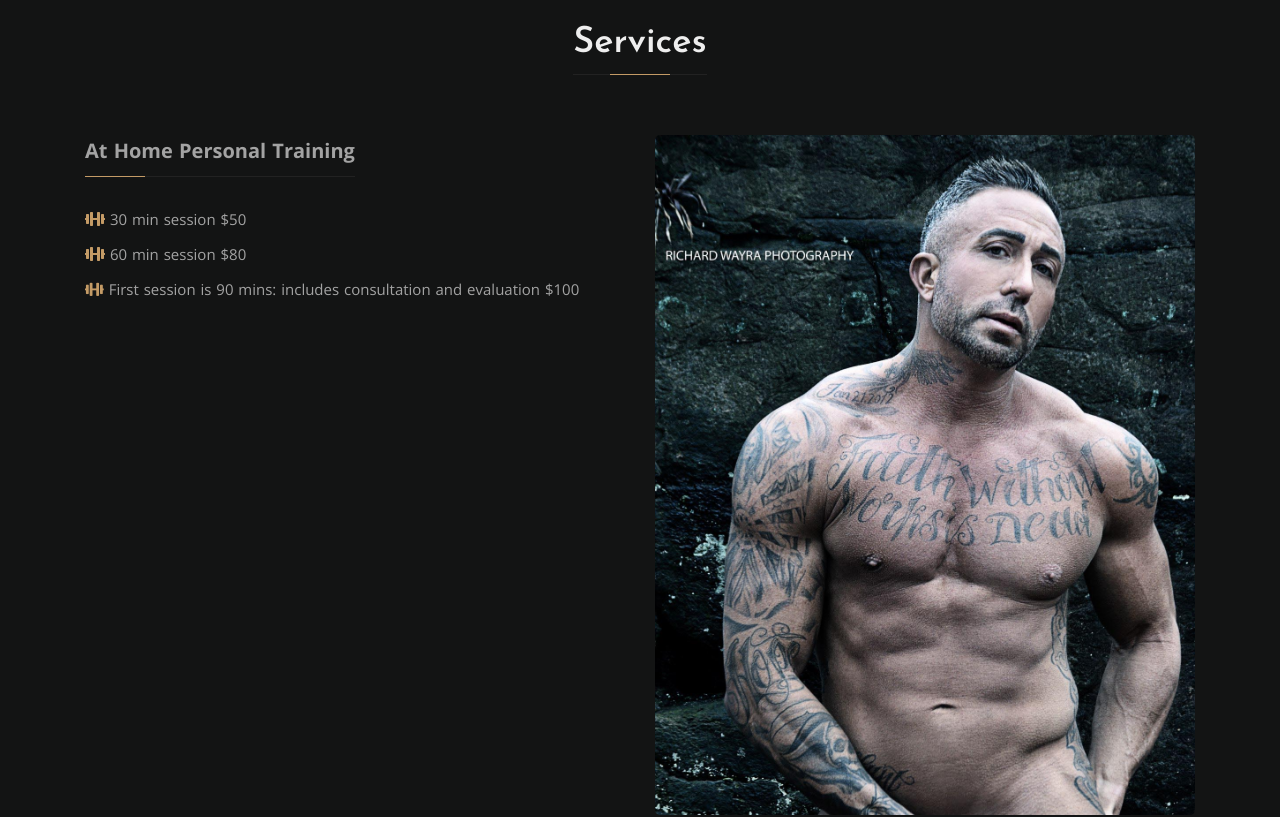
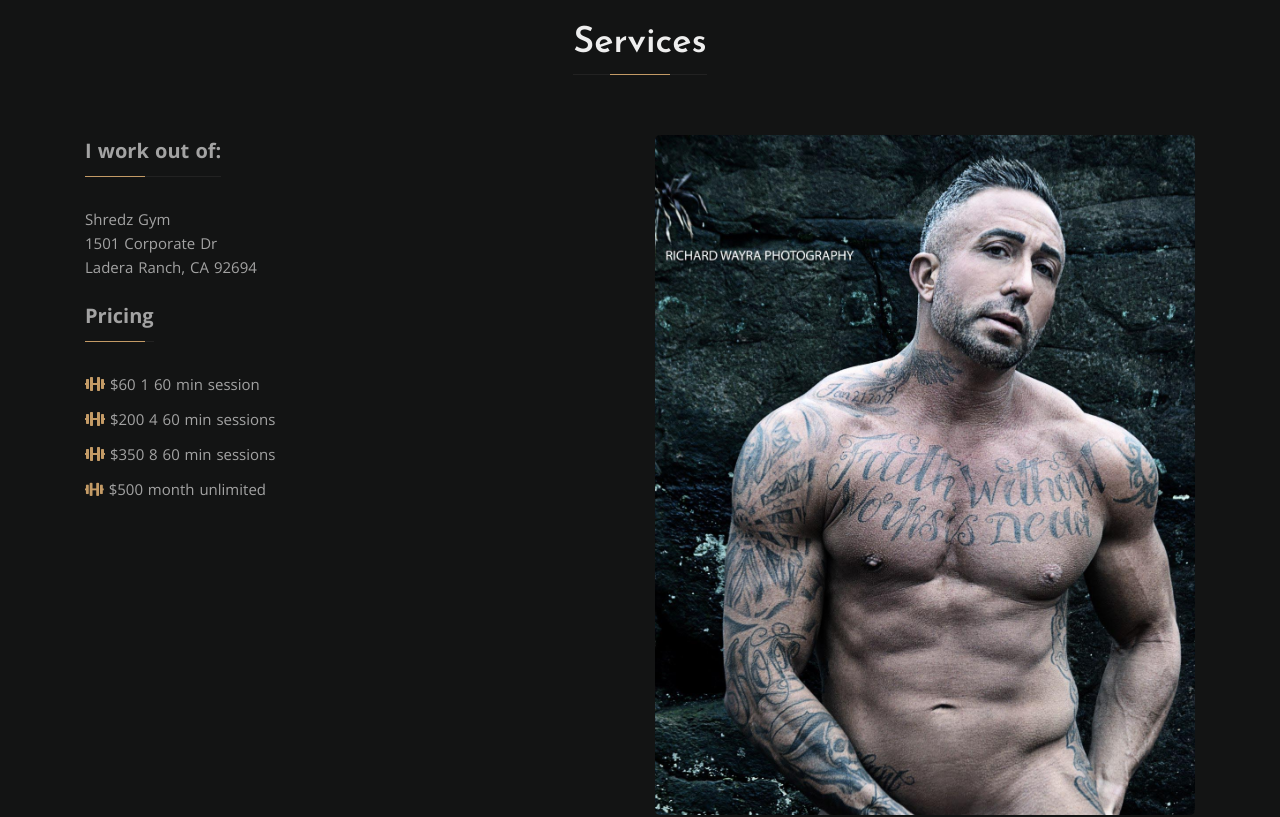
Before and after one commit to rodricksnyc/client3, a plain HTML site: page index.html in a window 1280 px wide. Shown: the part 2020-2837 px from the top of the page. Drawn offline with nearby package versions, Linux system fonts and the light colour scheme.

Commit message:
Sfwefwef

```diff
--- a/index.html
+++ b/index.html
@@ -244,11 +244,17 @@
 
 
           <div class="col-sm-6 col-xs-12 mb-30 pl-20">
-              <p style="font-size:20px;" class="title title-left"><strong>At Home Personal Training</strong></p>
+              <p style="font-size:20px;" class="title title-left"><strong>I work out of:</strong></p>
+              <p>Shredz Gym</p>
+              <p>1501 Corporate Dr</p>
+              <p>Ladera Ranch, CA  92694</p>
+
               <br>
-              <p><i style="font-size: 16px;color: #C49B66;margin-bottom: 15px;" class="fas fa-dumbbell"></i> 30 min session $50</p>
-              <p><i style="font-size: 16px;color: #C49B66;margin-bottom: 15px;" class="fas fa-dumbbell"></i> 60 min session $80</p>
-              <p><i style="font-siz e: 16px;color: #C49B66;margin-bottom: 15px;" class="fas fa-dumbbell"></i> First session is 90 mins: includes consultation and evaluation $100</p>
+              <p style="font-size:20px;" class="title title-left"><strong>Pricing</strong></p>
+              <p><i style="font-size: 16px;color: #C49B66;margin-bottom: 15px;" class="fas fa-dumbbell"></i> $60 1 60 min session</p>
+              <p><i style="font-size: 16px;color: #C49B66;margin-bottom: 15px;" class="fas fa-dumbbell"></i> $200 4 60 min sessions </p>
+              <p><i style="font-size: 16px;color: #C49B66;margin-bottom: 15px;" class="fas fa-dumbbell"></i> $350 8 60 min sessions</p>
+              <p><i style="font-siz e: 16px;color: #C49B66;margin-bottom: 15px;" class="fas fa-dumbbell"></i> $500 month unlimited</p>
 
             </div>
             <div class="col-sm-6 col-xs-12">
@@ -356,16 +362,28 @@
 	    						<p>"I want to personally thank Steven for creating a system which worked wonders for me. After just 2 months on his system, I was transformed into, by far the best body I have ever had. I can't thank him enough for his help- the results speak for themselves!"</p>
 	    						<h5>Alex M.</h5>
 	    					</div>
-	    					<div class="citem">
+                <div class="citem">
+                  <center><img class="img-responsive test" src="img/test6.jpg"></center>
+                  <p>Steve has been truly wonderful to work with over the years. His kind nature makes you feel so comfortable and assures you that you are in great hands. Steve has literally transformed me into someone I always knew I could be, but needed the guidance from a trained professsional.</p>
+                  <h5>Jeff-Michael L.</h5>
+                </div>
+
+                <div class="citem">
+                  <center><img class="img-responsive test" src="img/test5.jpg"></center>
+                  <p>"Steve is a rare find. He is a talented professional who genuinely puts his clients' welfare and happiness ahead of his own. Everything he does is with great compassion. I highly recommend him..."</p>
+                  <h5>Jillian R.</h5>
+                </div>
+                <div class="citem">
                   <center><img class="img-responsive test" src="img/testimonial2.jpg"></center>
-	    						<p>"I'm very much still a work in progress, but I'm pushing harder everyday using Steven's training system and principles. Thanks to you, I am so much more committed to have the best body and diet possible."</p>
-	    						<h5>Miguel S.</h5>
-	    					</div>
+                  <p>"I'm very much still a work in progress, but I'm pushing harder everyday using Steven's training system and principles. Thanks to you, I am so much more committed to have the best body and diet possible."</p>
+                  <h5>Miguel S.</h5>
+                </div>
 	    					<div class="citem">
                   <center><img class="img-responsive test" src="img/testimonial3.jpg"></center>
 	    						<p>"Challenging myself has been a blast! My goal was to always finish every rep and to push myself to the max. I hope that my results will help others get motivated. Training with Steve has been awesome, not to mention he's a great guy! When I showed friends my before and after photos, they were super impressed."</p>
 	    						<h5>Andy T.</h5>
 	    					</div>
+
 	    				</div>
     				</div>
 
```
Also changed, not shown: img/test5.jpg (added), img/test6.jpg (added).
